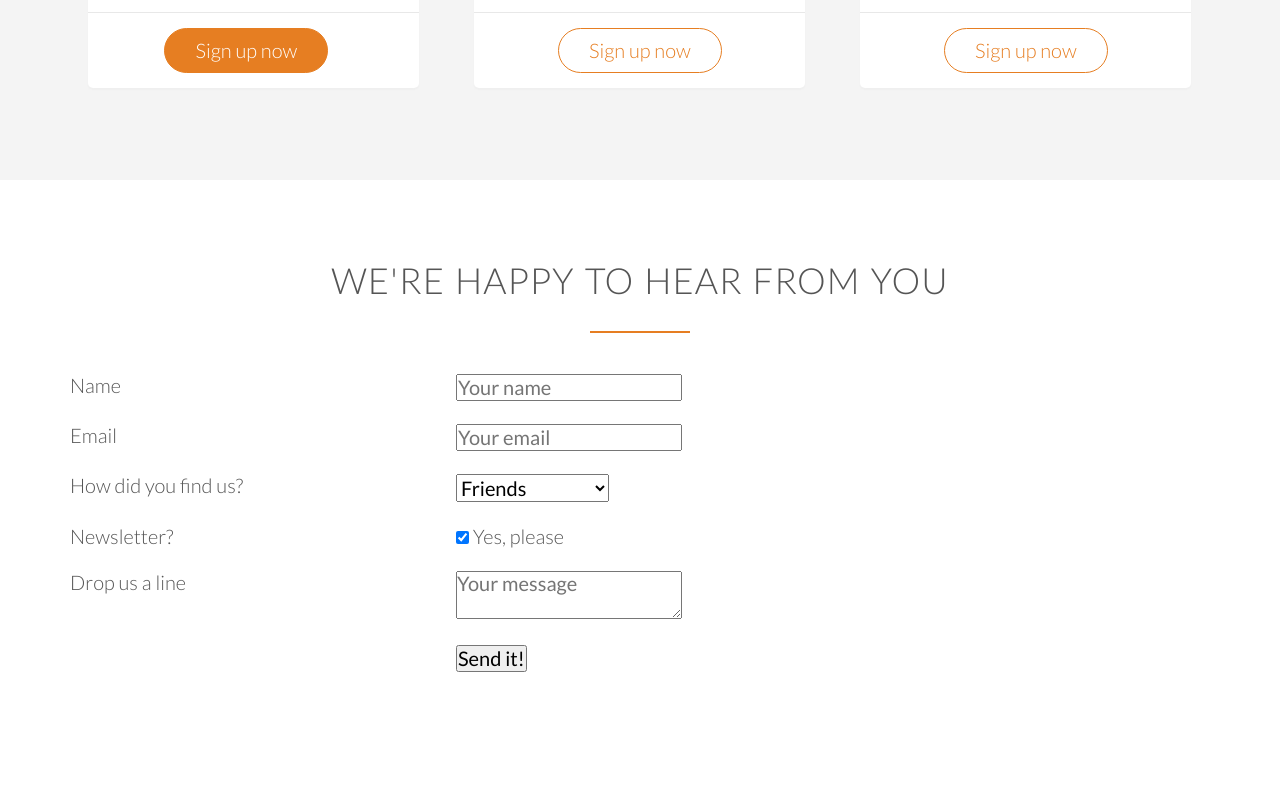
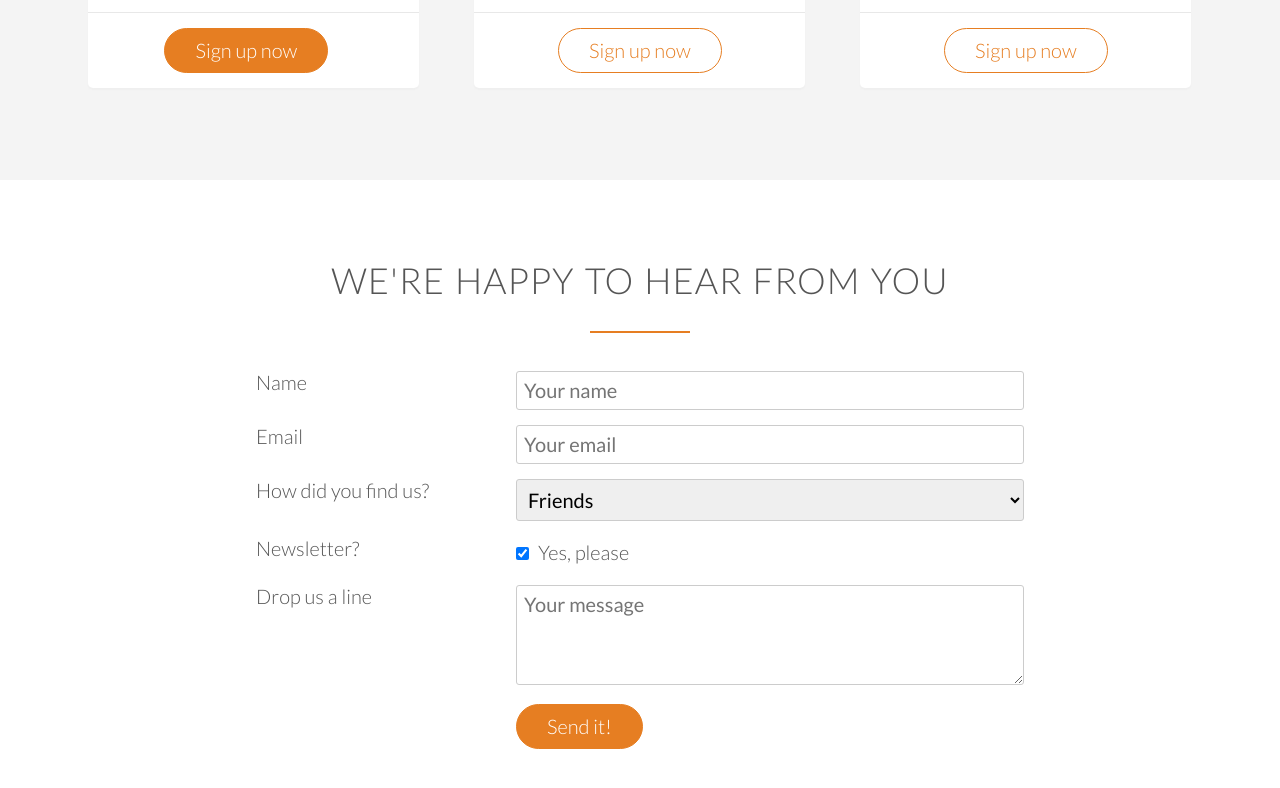
Before and after one commit to JukeFA/HTML-CSS-JS-Learn, a plain HTML site: page Omnifood/index.html in a window 1280 px wide. Shown: the part 4456-5244 px from the top of the page. Before the commit the page ends 5220 px from the top, so only its background shows below. Drawn offline with Linux system fonts and the light colour scheme; files whose address does not match are found by name.

Commit message:
Contact form pt2

```diff
--- a/Omnifood/resources/css/style.css
+++ b/Omnifood/resources/css/style.css
@@ -138,7 +138,8 @@ a:active {
 /**---------------Buttons--------------------*/
 
 .btn:link,
-.btn:visited {
+.btn:visited,
+input[type=submit] {
 	display: inline-block;
 	padding: 10px 30px;
 	font-weight: 300;
@@ -149,7 +150,8 @@ a:active {
 }
 
 .btn-full:link,
-.btn-full:visited {
+.btn-full:visited,
+input[type=submit] {
 	background-color: #e67e22;
 	border: 1px solid #e67e22;
 	margin-right: 15px;
@@ -162,12 +164,15 @@ a:active {
 }
 
 .btn:hover,
-.btn:active {
+.btn:active,
+input[type=submit]:hover,
+input[type=submit]:active {
 	background-color: #cf6d17;
 }
 
 .btn-full:hover,
-.btn-full:active {
+.btn-full:active,
+input[type=submit] {
 	border: 1px solid #e67e22;
 }
 
@@ -376,7 +381,7 @@ cite img {
 	vertical-align: middle;
 }
 
-/**---------------Testimonials--------------------*/
+/**---------------Plans--------------------*/
 
 .section-plans {
 	background-color: #f4f4f4;
@@ -429,3 +434,30 @@ cite img {
 .plan-box ul li {
 	padding: 5px 0;
 }
+
+/**---------------Contact--------------------*/
+
+.section-form {
+	width: 60%;
+	margin: 0 auto;
+}
+
+input[type=text],
+input[type=email],
+select,
+textarea {
+	width: 100%;
+	padding: 7px;
+	border-radius: 3px;
+	border: 1px solid #ccc;
+}
+
+textarea {
+	height: 100px;
+}
+
+input[type=checkbox] {
+	margin: 10px 5px 10px 0;
+}
+
+*:focus {outline: none;}
```
